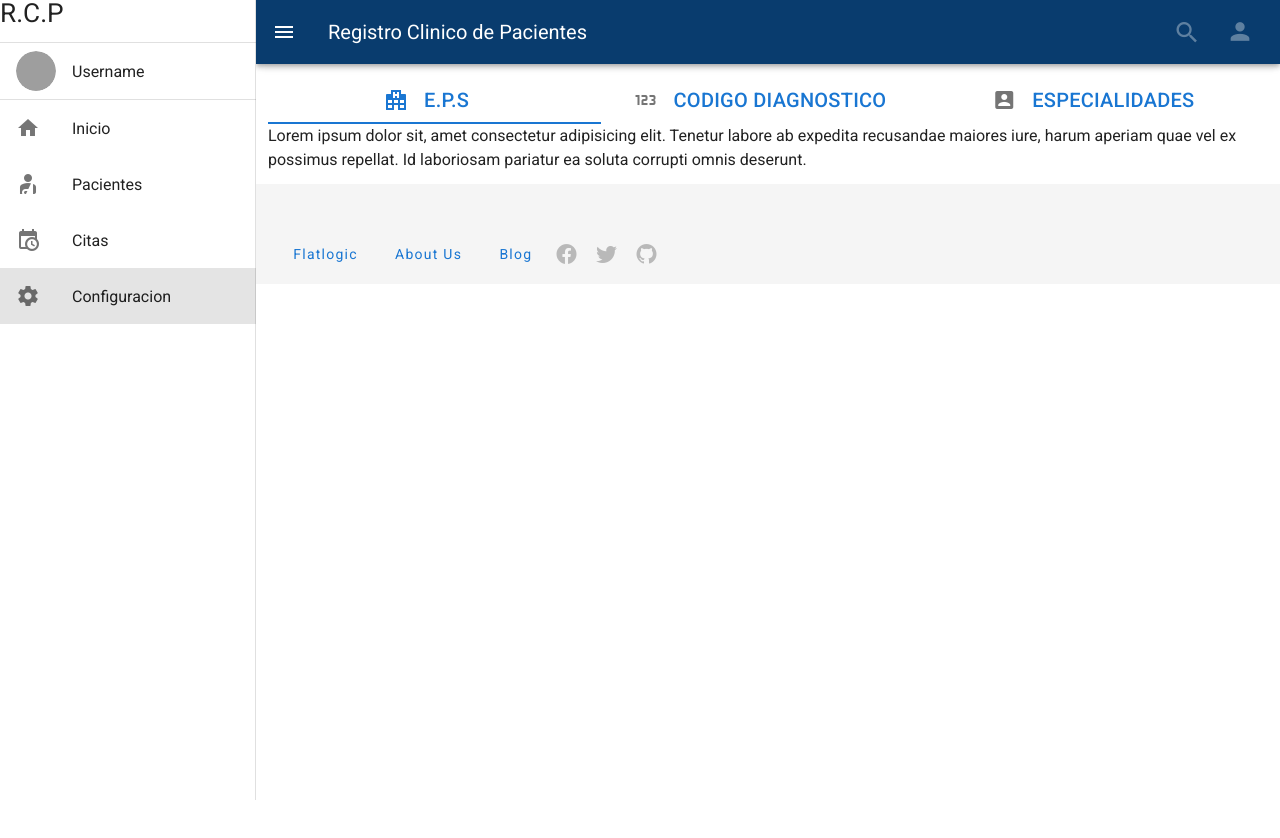
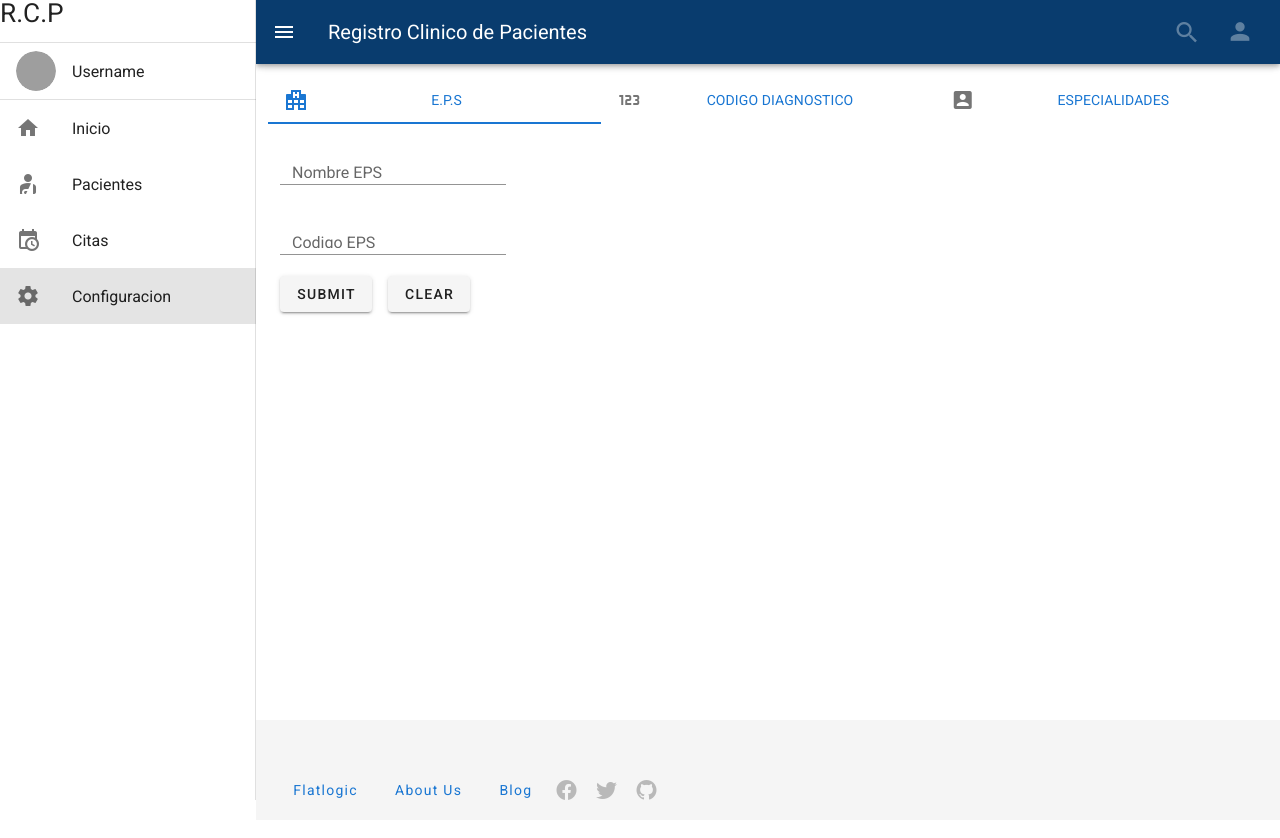
Before and after one commit to LeonardoRivero/RCPWeb, a Vue app: page /settings in a window 1280 px wide. Shown: the top 838 px of the page. Built offline with nearby package versions, Linux system fonts and the light colour scheme; grey boxes are pictures that could not be loaded.

Commit message:
se inicia con el crud para el modelo Insurance de RCP Api

```diff
--- a/package.json
+++ b/package.json
@@ -8,7 +8,6 @@
   },
   "dependencies": {
     "core-js": "^3.8.3",
-    "vee-validate": "^2.2.15",
     "vue": "^2.6.14",
     "vue-router": "^3.5.1",
     "vuelidate": "^0.7.7",
--- a/public/index.html
+++ b/public/index.html
@@ -1,5 +1,5 @@
 <!DOCTYPE html>
-<html lang="en">
+<html lang="es">
   <head>
     <meta charset="utf-8">
     <meta http-equiv="X-UA-Compatible" content="IE=edge">
--- /dev/null
+++ b/src/components/Commons/Alert.vue
@@ -0,0 +1,36 @@
+<template >
+  <v-dialog v-model="dialog" hide-overlay persistent width="300">
+    <v-card color="primary" dark>
+      <v-card-text>
+        Espere por favor ...
+        <v-progress-linear
+          indeterminate
+          color="white"
+          class="mb-0"
+        ></v-progress-linear>
+      </v-card-text>
+    </v-card>
+  </v-dialog>
+</template>
+<script>
+export default {
+  name: "Loading",
+  props: {
+    show: Boolean,
+  },
+
+  data() {
+    return {
+      dialog: this.show,
+    };
+  },
+
+  // watch: {
+  //   dialog(val) {
+  //     if (!val) return;
+
+  //     setTimeout(() => (this.dialog = !this.show), 4000);
+  //   },
+  // },
+};
+</script>
--- a/src/components/Forms/Ensurance/Add.vue
+++ b/src/components/Forms/Ensurance/Add.vue
@@ -1,22 +1,134 @@
 <template>
-  <div>
-    Lorem ipsum dolor sit, amet consectetur adipisicing elit. Tenetur labore ab
-    expedita recusandae maiores iure, harum aperiam quae vel ex possimus
-    repellat. Id laboriosam pariatur ea soluta corrupti omnis deserunt.
-    <ValidationProvider rules="required" v-slot="{ errors }">
-      <input v-model="value" type="text" />
-      <span id="error">{{ errors[0] }}</span>
-    </ValidationProvider>
-  </div>
+  <v-main :style="{ padding: 0 + 'px' }">
+    <v-container>
+      <v-row>
+        <v-col cols="12" sm="3">
+          <v-sheet rounded="lg" min-height="268">
+            <form>
+              <v-text-field
+                v-model="nameInsurance"
+                :error-messages="nameInsuranceErrors"
+                label="Nombre EPS"
+                required
+                @input="$v.nameInsurance.$touch()"
+                @blur="$v.nameInsurance.$touch()"
+              ></v-text-field>
+              <v-text-field
+                v-model="entityCode"
+                :error-messages="entityCodeErrors"
+                label="Codigo EPS"
+                required
+                @input="$v.entityCode.$touch()"
+                @blur="$v.entityCode.$touch()"
+              ></v-text-field>
+
+              <v-btn class="mr-4" @click="submit"> submit </v-btn>
+              <v-btn @click="clear"> clear </v-btn>
+            </form>
+          </v-sheet>
+        </v-col>
+
+        <v-col cols="12" sm="6">
+          <v-sheet min-height="70vh" rounded="lg">
+            <!--  -->
+          </v-sheet>
+        </v-col>
+
+        <v-col cols="12" sm="3">
+          <v-sheet rounded="lg" min-height="268">
+            <!--  -->
+          </v-sheet>
+        </v-col>
+      </v-row>
+    </v-container>
+    <Loading v-if="showLoading" :show="showLoading" />
+  </v-main>
 </template>
-
 <script>
-import { ValidationProvider } from "vee-validate";
+import { validationMixin } from "vuelidate";
+import { required, maxLength, email } from "vuelidate/lib/validators";
+import Requests from "@/scripts/Request.js";
+import EndPoints from "@/scripts/Constants.js";
+import Loading from "@/components/Commons/Alert";
 
 export default {
-  name: "AddEps",
-  components: {
-    ValidationProvider,
+  mixins: [validationMixin],
+  components: { Loading },
+  validations: {
+    nameInsurance: { required },
+    entityCode: { required },
+  },
+
+  data() {
+    return {
+      nameInsurance: "",
+      entityCode: "",
+      request: new Requests(),
+      endpoint: new EndPoints(),
+      isFormValid: new Boolean(),
+      showLoading: false,
+    };
+  },
+
+  computed: {
+    nameInsuranceErrors() {
+      const errors = [];
+      console.log(this.$v.nameInsurance);
+      if (!this.$v.nameInsurance.$dirty) {
+        this.isFormValid = true;
+        return errors;
+      }
+      !this.$v.nameInsurance.required && errors.push("Nombre EPS es requerido");
+      this.isFormValid = false;
+      return errors;
+    },
+    entityCodeErrors() {
+      const errors = [];
+      console.log(this.$v.entityCode);
+      if (!this.$v.entityCode.$dirty) {
+        this.isFormValid = true;
+        return errors;
+      }
+      !this.$v.entityCode.required &&
+        errors.push("Codigo Entidad es requerido");
+      this.isFormValid = false;
+      return errors;
+    },
+  },
+
+  methods: {
+    async submit() {
+      let r = this.$v.$touch();
+      console.log("entr", this.$v.$touch());
+      if (this.isFormValid) {
+        let data = {
+          nameInsurance: this.nameInsurance,
+          entityCode: this.entityCode,
+        };
+        let dataJSON = JSON.stringify(data);
+        let url = this.endpoint.createInsurance;
+
+        // let responseAsJson = await this.request.post(url, dataJSON);
+        // console.log(responseAsJson);
+      }
+      console.log("first");
+      this.showLoading = true;
+      setTimeout(() => (this.showLoading = false), 4000);
+
+      // if (responseAsJson != undefined) {
+      //   let result = await showMessage(
+      //     "success",
+      //     "Paciente Creado Correctamente"
+      //   );
+      //   if (result.value == true) {
+      //     window.location.replace("/patient/list/");
+      //   }
+      // }
+    },
+    clear() {
+      this.$v.$reset();
+      this.name = "";
+    },
   },
 };
 </script>
--- a/src/main.js
+++ b/src/main.js
@@ -3,10 +3,10 @@ import App from './App.vue'
 import router from './router'
 import store from './store'
 import vuetify from './plugins/vuetify'
-import VeeValidate from 'vee-validate';
+import Vuelidate from 'vuelidate'
 
 Vue.config.productionTip = false
-Vue.use(VeeValidate);
+Vue.use(Vuelidate)
 
 new Vue({
   router,
--- a/src/scripts/Constants.js
+++ b/src/scripts/Constants.js
@@ -1,7 +1,9 @@
-
 export default class EndPoints {
     domine = "http://leonardorivero.pythonanywhere.com"
     get getAllGender() {
         return `${this.domine}/api/idtype/all/`;
     }
+    get createInsurance() {
+        return `${this.domine}/api/insurance/all/`;
+    }
 }
--- a/src/views/Settings.vue
+++ b/src/views/Settings.vue
@@ -4,13 +4,12 @@
       <v-tabs-slider></v-tabs-slider>
       <v-tab v-for="(item, index) in items" :key="index" class="primary--text">
         <v-icon>{{ item.icon }}</v-icon>
-        <v-card-title>{{ item.title }}</v-card-title>
+        <v-card-text>{{ item.title }}</v-card-text>
       </v-tab>
     </v-tabs>
-
     <v-tabs-items v-model="tabs">
       <v-tab-item :key="1">
-        <EPS />
+        <Ensurance />
       </v-tab-item>
       <v-tab-item :key="3">
         Lorem, ipsum dolor sit amet consectetur adipisicing elit. Eos tenetur
@@ -22,10 +21,10 @@
 </template>
 
 <script>
-import EPS from "@/components/Forms/Ensurance/Add";
+import Ensurance from "@/components/Forms/Ensurance/Add";
 export default {
   name: "Settings",
-  components: { EPS },
+  components: { Ensurance },
   data() {
     return {
       tabs: null,
```
Also changed, not shown: src/components/Commons/Datatables.vue (added), 1 other file (tests, documents, lock files or other folders).
